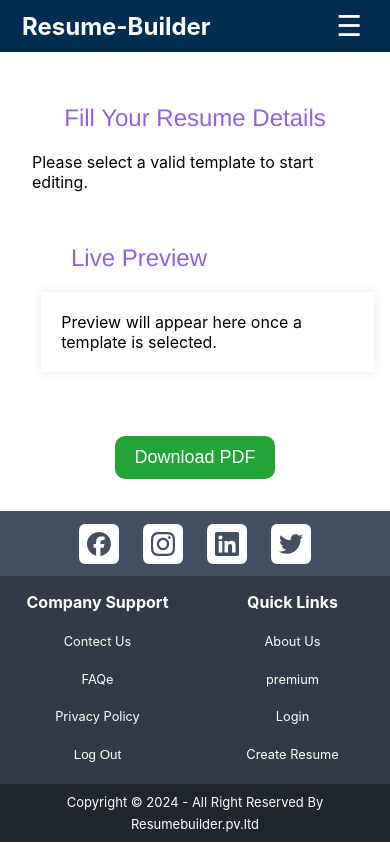
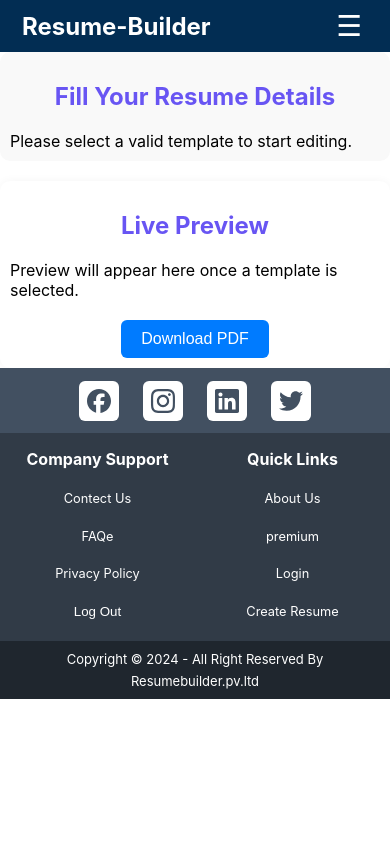
Before and after one commit to soumyadeep9800/React-Resume-Builder, a React (Create React App) app in the folder clients/: page /editor/1 in a window 390 px wide. Built offline with nearby package versions, Linux system fonts and the light colour scheme.

Commit message:
Editor page design

```diff
--- a/clients/src/css/Template1.css
+++ b/clients/src/css/Template1.css
@@ -1,21 +1,39 @@
+/* Wrapper that defines the fixed size box (like a preview card) */
+.resume-template_main_div {
+  width: 345px;
+  height: 475px;
+  overflow: hidden;
+  position: relative;
+  background: #f5f5f5;
+  border: 1px solid #999;
+  margin: auto;
+  /* box-shadow: 0 0 6px rgba(0, 0, 0, 0.1); */
+}
+
+/* The resume content, scaled down to fit inside */
 .resume-template {
+  transform: scale(0.55); /* Scale to fit the 345x475 box */
+  transform-origin: top left;
+  width: 625px; /* Original full-size width */
+  height: 900px; /* Original full-size height */
   padding: 15px;
   font-family: 'Helvetica Neue', Helvetica, Arial, sans-serif;
   color: #000;
   background-color: #fff;
   line-height: 1.3;
-  border: 1px solid #ccc;
+  box-sizing: border-box;
+  position: absolute;
+  top: 0;
+  left: 0;
 }
-/* .headerxyz {
-  display: flex;
-  flex-direction: column;
-  gap: 2px;
-} */
+
+/* Header and contact */
 .headerxyz h1 {
   font-size: 1.8rem;
   font-weight: 600;
   margin-bottom: 0.2em;
 }
+
 .contact {
   display: flex;
   flex-direction: column;
@@ -23,18 +41,20 @@
   color: #333;
   gap: 1px;
 }
-/* .contact svg {
-  margin-right: 4px;
-} */
+
+/* Divider */
 .divider {
   margin: 16px 0;
   border: none;
   border-top: 2px solid black;
   width: 100%;
 }
+
+/* Section layout */
 .section_template1 {
   margin-bottom: 10px;
 }
+
 .section_template1 h2 {
   font-size: 1rem;
   font-weight: 600;
@@ -43,35 +63,45 @@
   margin-bottom: 6px;
   color: #000;
 }
+
 .section_template1 h2 svg {
   margin-right: 6px;
 }
+
 .location-date {
   font-style: italic;
   font-size: 0.75rem;
   color: #666;
 }
+
+/* Job entries */
 .job {
   margin-bottom: 12px;
 }
+
 .job p {
   margin: 2px 0;
   font-size: 0.85rem;
 }
+
 .job ul {
   margin: 4px 0 0 16px;
   padding-left: 16px;
 }
+
 .job ul li {
   list-style-type: disc;
   margin-bottom: 4px;
   font-size: 0.8rem;
 }
+
+/* Skills */
 .skills {
   display: flex;
   flex-wrap: wrap;
   gap: 6px;
 }
+
 .skill {
   background-color: #eee;
   color: #000;
@@ -80,39 +110,19 @@
   border-radius: 14px;
   border: 1px solid #ccc;
 }
+
+/* Awards */
 ul {
   padding-left: 16px;
 }
+
 ul li {
   margin-bottom: 4px;
   font-size: 0.8rem;
 }
-@media (max-width: 800px) {
-  .resume-template_main_div{
-    display: flex;
-    justify-content: center;
-    align-items: center;
-  }
-  .resume-template {
-    padding: 16px;
-    line-height: 1;
-    max-width: 450px;
-    margin: 0;
-  }
-  .headerxyz{
-    gap: 0px;
-  }
-  .contact{
-    gap: 0px;
-  }
-  .headerxyz h1 {
-    font-size: 1rem;
-  }
-  .skills {
-    gap: 4px;
-  }
-  .skill {
-    font-size: 0.5rem;
-    padding: 2px 6px;
-  }
+
+@media (max-width: 450px) {
+  .resume-template_main_div {
+    width: 315px;
 }
+}
--- a/clients/src/css/TemplateEditor.css
+++ b/clients/src/css/TemplateEditor.css
@@ -1,131 +1,72 @@
 .template-editor-container {
   display: flex;
-    justify-content: center;
-    align-items: center;
-    padding: 2rem;
-    flex-wrap: wrap;
-    gap: 2rem;
-    max-width: 1300px;
-    margin: 0 auto;
-}
-
-.form-sectionxyzxyz {
-    width: 48%;
-}
-.preview-sectionxyzxyz {
-    width: 48%;
-}
-
-.resume-container {
-    background: white;
-    color: black;
-    width: 700px;
-    min-height: auto;
+  justify-content: space-evenly;
+  align-items:center;
+  gap: 5rem;
   padding: 20px;
-    box-shadow: 0 0 10px rgba(0,0,0,0.1);
-    overflow: hidden;
-    margin: 0 auto;
   box-sizing: border-box;
 }
 
-.pdf-centered {
-    display: flex;
-    flex-direction: column;
-    justify-content: center;
-    height: 1123px; /* A4 page height at 96 DPI */
+/* Form on the left */
+.form-sectionxyzxyz {
+  flex: 1;
+  /* max-width: 100%; */
+  background-color: #f9f9f9;
+  padding: 20px;
+  border-radius: 10px;
 }
 
-.editor_h2 {
-    color: rgb(147, 97, 222);
-    text-align: center;
-    font-family: 'Franklin Gothic Medium', 'Arial Narrow', Arial, sans-serif;
-    font-weight: 300;
+/* Preview on the right */
+.preview-sectionxyzxyz {
+  flex: 1;
+  background-color: #ffffff;
+  padding: 20px;
+  border-radius: 10px;
+  box-shadow: 0 0 10px rgba(0, 0, 0, 0.045);
 }
 
-.pdf_button_parent {
-    display: flex;
-    justify-content: center;
-    align-items: center;
-    margin-top: 2rem;
+/* Heading style */
+.editor_h2 {
+  font-size: 1.5rem;
+  margin-bottom: 20px;
+  color: #6855f3;
+  text-align: center;
 }
 
+/* PDF Button */
+.pdf_button_parent {
+  margin-top: 20px;
+  text-align: center;
+}
 .pdf_button {
-    background-color: rgb(35, 164, 55);
+  padding: 10px 20px;
+  font-size: 1rem;
+  background-color: #007BFF;
   color: white;
-    font-size: large;
-    font-weight: 400;
   border: none;
-    border-radius: 10px;
-    padding: 0.7rem 1.2rem;
+  border-radius: 6px;
   cursor: pointer;
-    margin-bottom: 2rem;
+  transition: background-color 0.2s ease;
 }
-
 .pdf_button:hover {
-    background-color: rgb(45, 124, 71);
+  background-color: #0056b3;
 }
 
 
-@media (max-width: 1300px) {
+@media (max-width: 1050px) {
   .template-editor-container {
-        flex-direction: column;
-        gap: 2rem;
-    }
-
-    .form-sectionxyzxyz {
-        width: 100%;
-    }
-
-    .preview-sectionxyzxyz{
-        width: 70%;
-    }
-    .resume-container {
-        width: 100%;
+    display:block;
   }
 }
-@media (max-width: 800px) {
-    .preview-sectionxyzxyz{
-        width: 60%;
-        margin-right: 7.5rem;
+@media (max-width: 450px) {
+  .template-editor-container {
+    padding: 0;
   }
-    .resume-container {
-        width: 130%;
+  .form-sectionxyzxyz {
+    padding: 10px;
+    margin-bottom: 20px;
+  }
+  .preview-sectionxyzxyz {
+    padding: 10px;
   }
 }
-@media (max-width: 650px) {
-    .preview-sectionxyzxyz{
-        margin-right: 9.5rem;
-    }
-    .resume-container {
-        width: 150%;
-    }
-}
-@media (max-width: 580px) {
-    .preview-sectionxyzxyz{
-        margin-right: 22rem;
-    }
-    .resume-container {
-        width: 170%;
-    }
-    .form-sectionxyzxyz{
-        margin-right: 8rem;
-    }
-}
-@media (max-width: 480px) {
-    .form-sectionxyzxyz{
-        margin-right: 11rem;
-    }
-}
-@media (max-width: 400px) {
-    .form-sectionxyzxyz{
-        margin-right: 18rem;
-    }
-    .preview-sectionxyzxyz{
-        margin-right: 25rem;
-    }
-}
-@media (max-width: 340px) {
-    .form-sectionxyzxyz{
-        margin-right: 20rem;
-    }
-}
--- a/clients/src/css/TemplateInputs.css
+++ b/clients/src/css/TemplateInputs.css
@@ -80,7 +80,7 @@
   transform: translateY(-1px);
 }
 
-/* skills css */
+
 .predefined-skill-btn {
   background-color: #e0e0e0;
   border: 1px solid #bbb;
@@ -105,9 +105,8 @@
     width: 90%;
   }
 }
-/* @media (max-width: 450px) {
+@media (max-width: 450px) {
   .input_edit123 {
-    width: 80%;
-    margin-right: 3rem;
+    width: 88%;
   }
-} */
+}
--- a/clients/src/pages/TemplateEditor.js
+++ b/clients/src/pages/TemplateEditor.js
@@ -17,7 +17,6 @@ import Template5Inputs from '../editor/TemplateInputs5';
 
 export default function TemplateEditor() {
 
-  const [forExport, setForExport] = useState(false);
   const { templateId } = useParams();
   const [isGenerating, setIsGenerating] = useState(false);
   const [formData, setFormData] = useState({
@@ -40,21 +39,10 @@ const generatePDF = async () => {
   const element = pdfRef.current;
   if (!element) return;
 
-  setForExport(true); // Apply export-related styling
   await new Promise(resolve => setTimeout(resolve, 100)); // Wait for DOM updates
 
   // Reset height to auto so content can expand naturally
   element.style.height = 'auto';
-
-  // Measure content height
-  const contentHeight = element.scrollHeight;
-  const A4HeightPx = 1123; // A4 height approx at 96dpi
-
-  // Center content vertically if it fits in one page
-  if (contentHeight < A4HeightPx) {
-    element.classList.add('pdf-centered'); // Add centering class
-  }
-
   const opt = {
     margin: 0,
     filename: 'resume.pdf',
@@ -67,11 +55,6 @@ const generatePDF = async () => {
   setIsGenerating(true);
   await html2pdf().set(opt).from(element).save();
   setIsGenerating(false);
-
-  // Cleanup styles after PDF is generated
-  element.style.height = '';
-  element.classList.remove('pdf-centered');
-  setForExport(false);
 
   toast.success("PDF generated and downloaded!");
   window.scrollTo({ top: 0, behavior: 'smooth' });
@@ -113,7 +96,7 @@ const generatePDF = async () => {
   };
 
   return (
-<>
+
   <div className="template-editor-container">
       <div className="form-sectionxyzxyz">
         <h2 className="editor_h2">Fill Your Resume Details</h2>
@@ -121,17 +104,16 @@ const generatePDF = async () => {
       </div>
       <div className="preview-sectionxyzxyz">
         <h2 className="editor_h2">Live Preview</h2>
-      <div ref={pdfRef} className={`resume-container ${forExport ? 'pdf-fixed' : ''}`}>
-          {renderTemplate()}
-      </div>
+        <div ref={pdfRef} className="resume-container">
+            {renderTemplate()}
+        </div>
+        <div className='pdf_button_parent'>
+          <button className="pdf_button" onClick={generatePDF} disabled={isGenerating}>
+              {isGenerating ? 'Generating...' : 'Download PDF'}
+          </button>
+        </div>
       </div>
   </div>
 
-    <div className='pdf_button_parent'>
-          <button className="pdf_button" onClick={generatePDF} disabled={isGenerating}>
-              {isGenerating ? 'Generating...' : 'Download PDF'}
-          </button>
-    </div>
-</>
   );
 }
```
Lines whose indentation alone changed are shown as unchanged.
